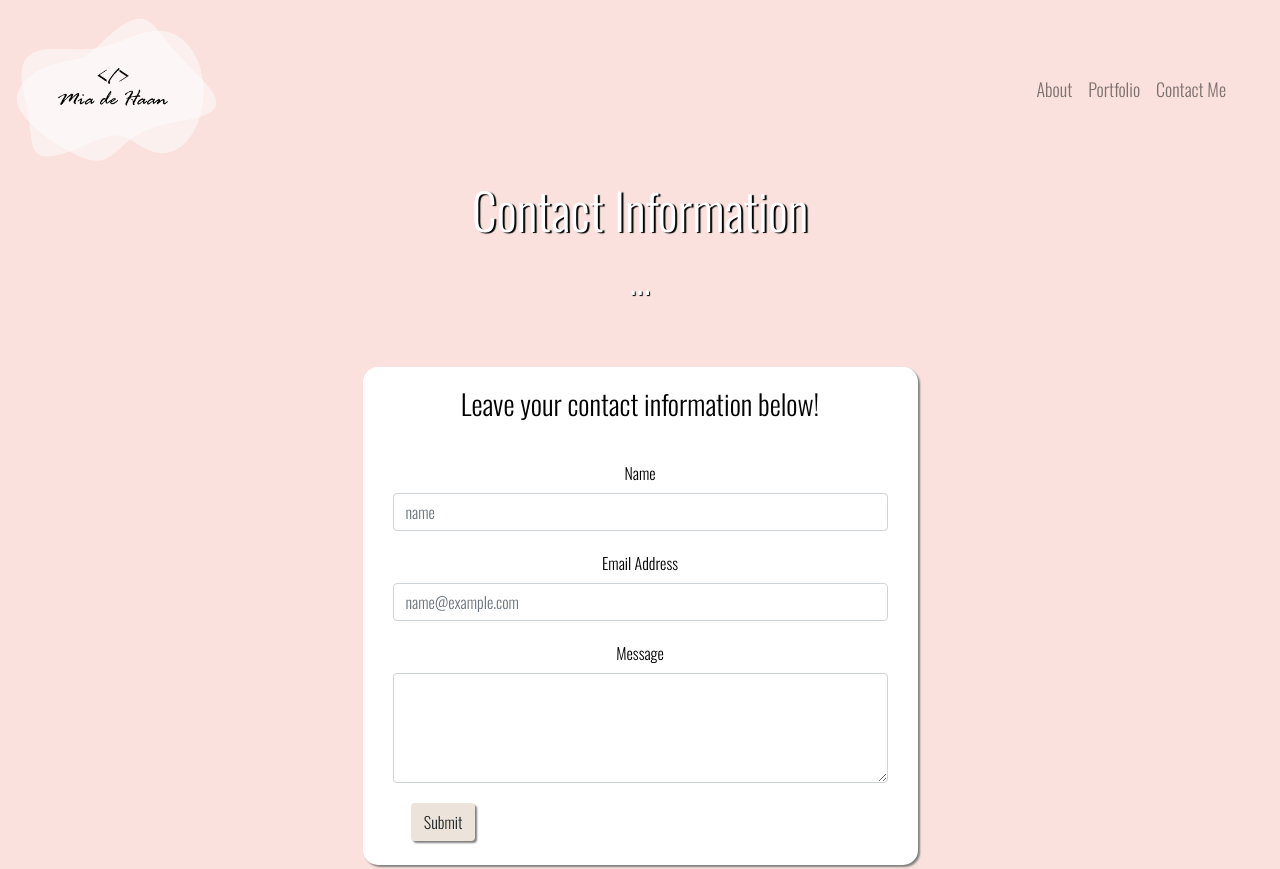
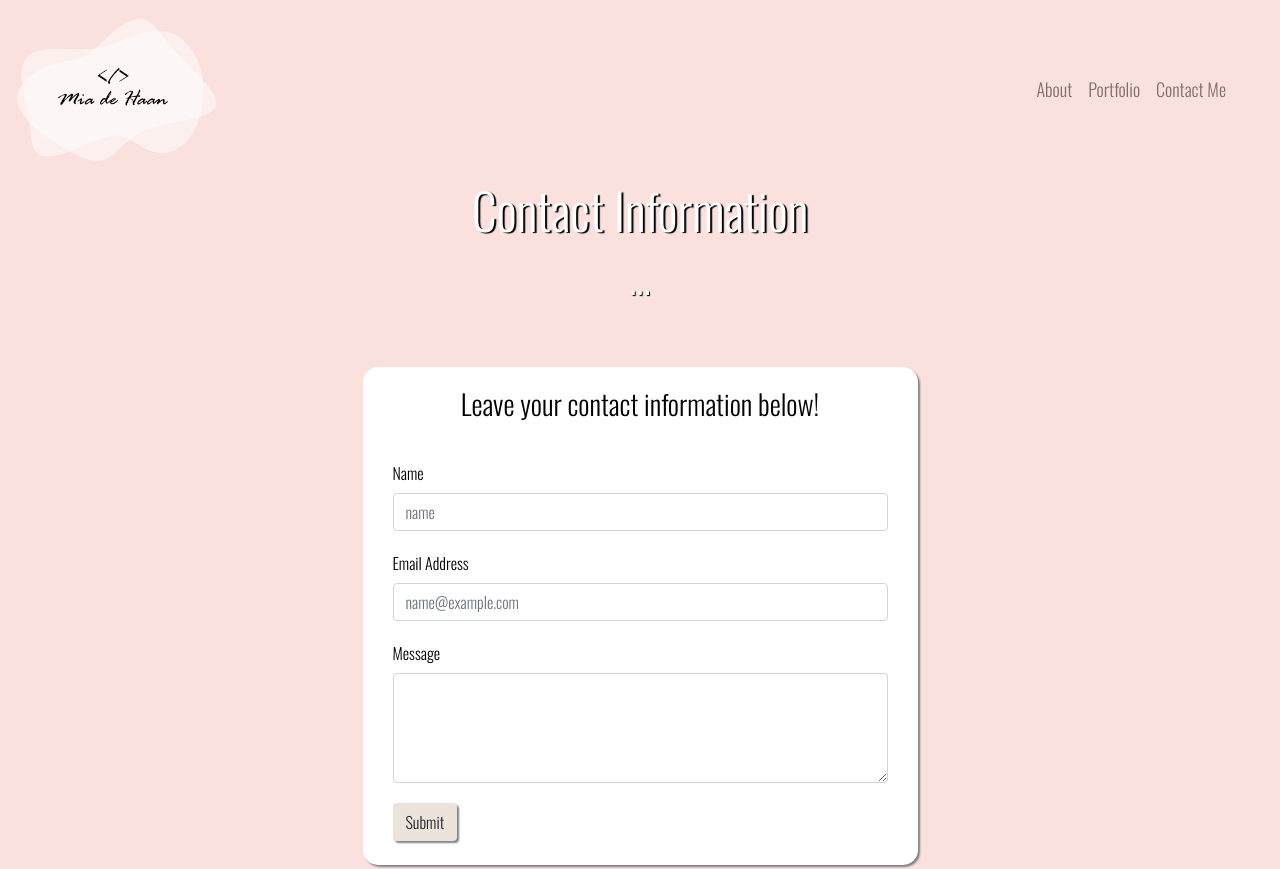
Before and after one commit to miadehaan/miadehaan.github.io, a React (Create React App) app: page /#/contact in a window 1280 px wide. Shown: the top 869 px of the page. Built offline with nearby package versions, Linux system fonts and the light colour scheme; no server answers.

Commit message:
removed center alignment from text on contact form

```diff
--- a/src/pages/Contact.js
+++ b/src/pages/Contact.js
@@ -75,9 +75,9 @@ function Contact() {
     <div>
       <Header />
       <main className="container">
-      <div className="row" style={{ textAlign: 'center'}}>
+      <div className="row" >
           <h1 className="col-12" style={{ textAlign: 'center', fontSize: '50px', color: 'white', textShadow: '2px 1px 1px black' }}>Contact Information</h1>
-          <span className="col-12 dots">...</span>
+          <span className="col-12 dots" style={{ textAlign: 'center'}}>...</span>
 
           <div className="col-12">
             <ContactForm
```
Also changed, not shown: 1 other file (tests, documents, lock files or other folders).
